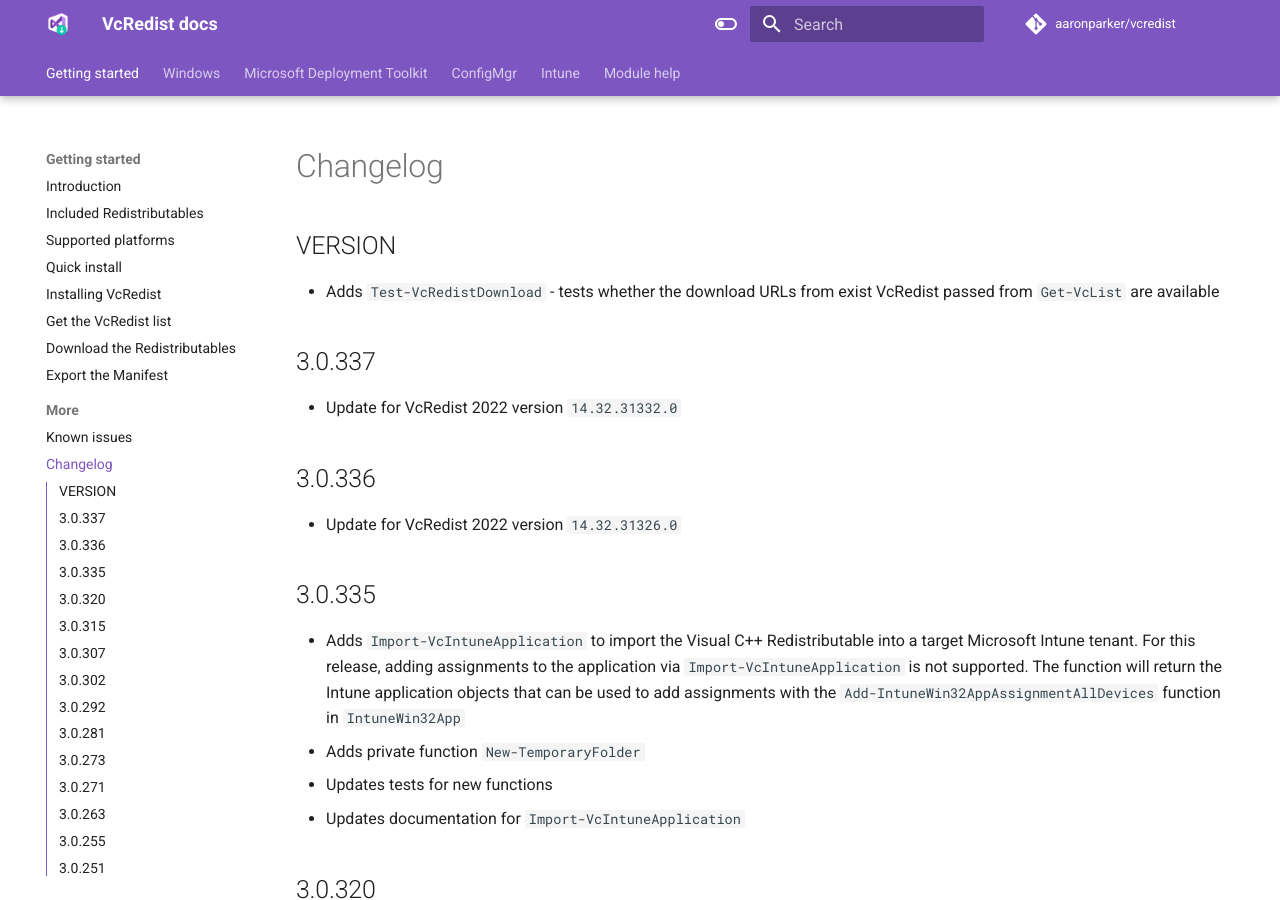
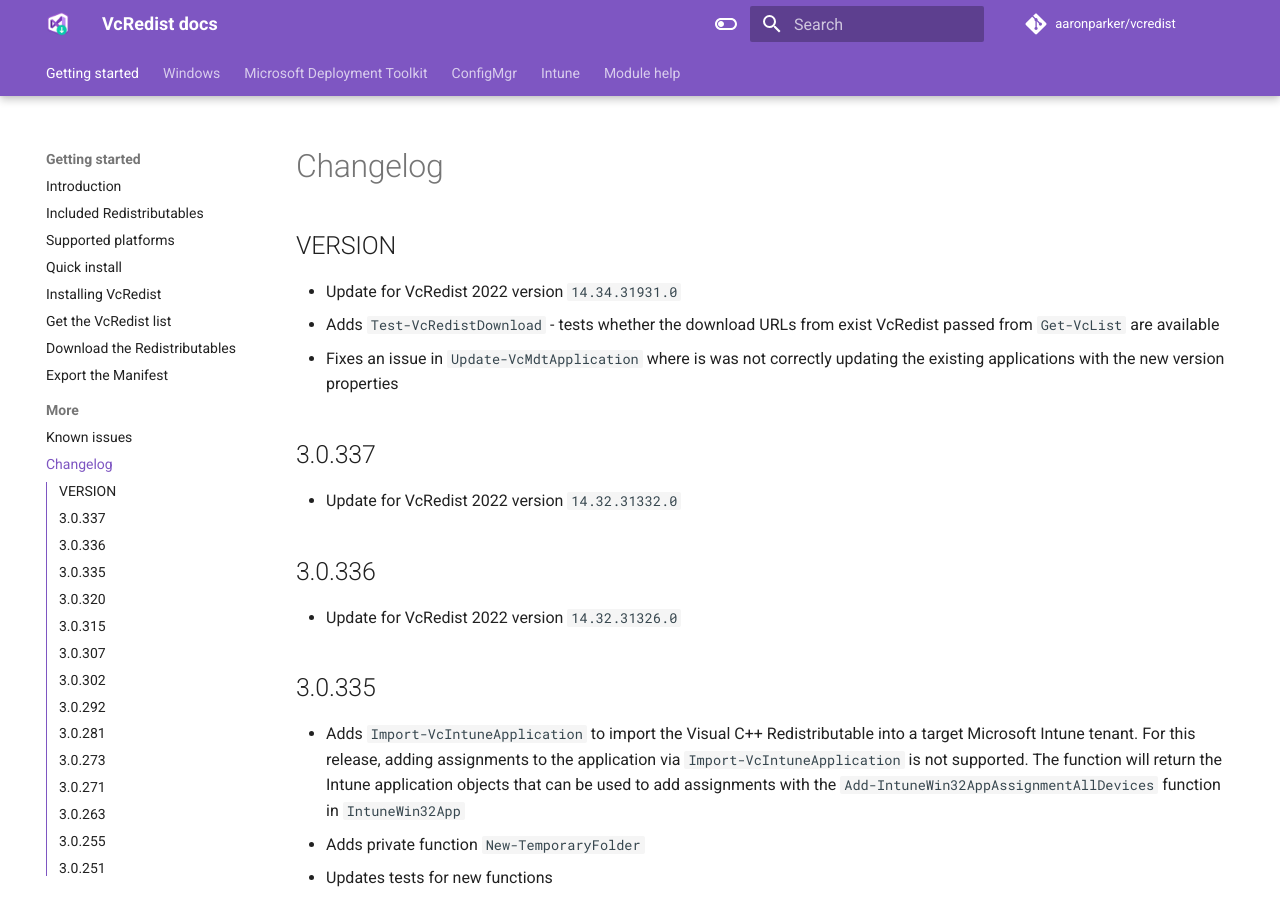
Before and after one commit to aaronparker/vcredist, an MkDocs documentation site: the page built from docs/changelog.md, in a window 1280 px wide and 900 px high. Built offline with MkDocs 1.6.1 and Material for MkDocs 9.7.7, drawn with Linux system fonts in a browser that asks for light colours; comment, search, counter and statistics services are not loaded.

Commit message:
Fix `Update-VcMdtApplication`

```diff
--- a/docs/changelog.md
+++ b/docs/changelog.md
@@ -2,7 +2,9 @@
 
 ## VERSION
 
+* Update for VcRedist 2022 version `14.34.31931.0`
 * Adds `Test-VcRedistDownload` - tests whether the download URLs from exist VcRedist passed from `Get-VcList` are available
+* Fixes an issue in `Update-VcMdtApplication` where is was not correctly updating the existing applications with the new version properties
 
 ## 3.0.337
 
```
Also changed, not shown: 7 other files.
